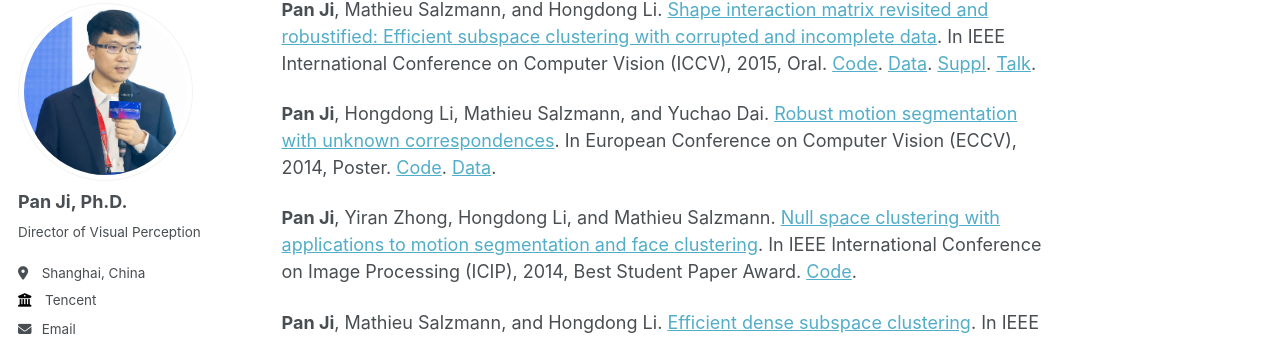
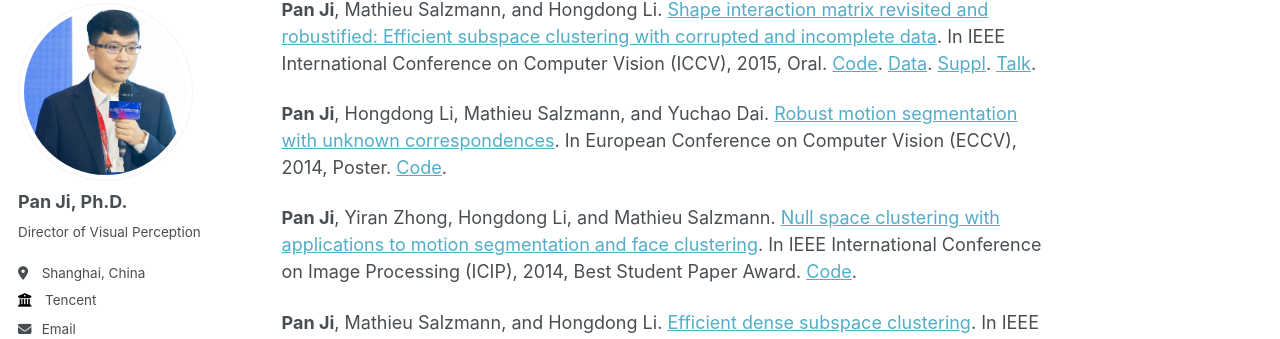
Before and after one commit to panji530/panji, a Jekyll site: the page built from _pages/about.md, in a window 1280 px wide and 900 px high, scrolled down 3817 px. Shown: the part 103-442 px from the top of the window. Built offline with Jekyll 4.4.1, drawn with Linux system fonts in a browser that asks for light colours; some web fonts are replaced.

Commit message:
Update about.md

```diff
--- a/_pages/about.md
+++ b/_pages/about.md
@@ -56,38 +56,38 @@ Yuliang Zou, **Pan Ji**, Quoc-Huy Tran, Jia-Bin Huang, Manmohan Chandraker. [Lea
 
 Lokender Tiwari, **Pan Ji**, Quoc-Huy Tran, Bingbing Zhuang, Saket Anand, Manmohan Chandraker. [Pseudo RGB-D for Self-Improving Monocular SLAM and Depth Prediction](https://arxiv.org/abs/2004.10681). In European Conference onComputer Vision (ECCV), 2020. [Project Page](https://lokender.github.io/self-improving-SLAM.html).
 
-Buyu Liu, Bingbing Zhuang, Samuel Schulter, **Pan Ji**, and Manmohan Chandraker. [Understanding RoadLayout from Videos as a Whole](). In IEEE Conference on Computer Vision and Pattern Recognition (CVPR), 2020.
+Buyu Liu, Bingbing Zhuang, Samuel Schulter, **Pan Ji**, and Manmohan Chandraker. [Understanding RoadLayout from Videos as a Whole](https://openaccess.thecvf.com/content_CVPR_2020/papers/Liu_Understanding_Road_Layout_From_Videos_as_a_Whole_CVPR_2020_paper.pdf). In IEEE Conference on Computer Vision and Pattern Recognition (CVPR), 2020.
 
-Ye Xiang, Ying Fu, **Pan Ji**, Hua Huang. [Incremental Learning Using Conditional Adversarial Networks](). In International Conference on Computer Vision (ICCV), 2019.
+Ye Xiang, Ying Fu, **Pan Ji**, Hua Huang. [Incremental Learning Using Conditional Adversarial Networks](https://openaccess.thecvf.com/content_ICCV_2019/html/Xiang_Incremental_Learning_Using_Conditional_Adversarial_Networks_ICCV_2019_paper.html). In International Conference on Computer Vision (ICCV), 2019.
 
-Tong Zhang, **Pan Ji**(*), Mehrtash Harandi, Wenbing Huang, Hongdong Li. [Neural collaborative subspace clustering](). in International Conference on Machine Learning (ICML), 2019. [Talk]().
+Tong Zhang, **Pan Ji**(*), Mehrtash Harandi, Wenbing Huang, Hongdong Li. [Neural collaborative subspace clustering](https://arxiv.org/abs/1904.10596). in International Conference on Machine Learning (ICML), 2019. [Talk](https://slideslive.com/38917411/unsupervised-learning).
 
-Yiran Zhong, **Pan Ji**, Jianyuan Wang, Yuchao Dai, Hongdong Li. [Unsupervised deep epipolar flow for stationary or dynamic scenes](). In IEEE Conference on Computer Vision and Pattern Recognition (CVPR), 2019. [Code]().
+Yiran Zhong, **Pan Ji**, Jianyuan Wang, Yuchao Dai, Hongdong Li. [Unsupervised deep epipolar flow for stationary or dynamic scenes](https://arxiv.org/abs/1904.03848). In IEEE Conference on Computer Vision and Pattern Recognition (CVPR), 2019. [Code](https://github.com/yiranzhong/EPIflow).
 
-Xuelian Cheng(*), Yiran Zhong(*), Yuchao Dai, **Pan Ji**, Hongdong Li. [Noise-aware unsupervised deep lidar-stereo fusion](). In IEEE Conference on Computer Vision and Pattern Recognition (CVPR), 2019.
+Xuelian Cheng(*), Yiran Zhong(*), Yuchao Dai, **Pan Ji**, Hongdong Li. [Noise-aware unsupervised deep lidar-stereo fusion](https://arxiv.org/abs/1904.03868). In IEEE Conference on Computer Vision and Pattern Recognition (CVPR), 2019.
 
-Bingbing Zhuang, Quoc-Huy Tran, **Pan Ji**, Loong-Fah Cheong, Manmohan Chandraker. [Learning structure-and-motion-aware rolling shutter correction](). In IEEE Conference on Computer Vision and Pattern Recognition (CVPR), 2019. Oral. [Project Page]().
+Bingbing Zhuang, Quoc-Huy Tran, **Pan Ji**, Loong-Fah Cheong, Manmohan Chandraker. [Learning structure-and-motion-aware rolling shutter correction](https://openaccess.thecvf.com/content_CVPR_2019/papers/Zhuang_Learning_Structure-And-Motion-Aware_Rolling_Shutter_Correction_CVPR_2019_paper.pdf). In IEEE Conference on Computer Vision and Pattern Recognition (CVPR), 2019. Oral. [Project Page](https://www.nec-labs.com/research/media-analytics/projects/structure-and-motion-aware-rolling-shutter-correction/).
 
-Tong Zhang, **Pan Ji**, Mehrtash Harandi, Richard Hartley, Ian Reid. [Scalable deep k-subspace clustering](). In Asian Conference on Computer Vision (ACCV), 2018.
+Tong Zhang, **Pan Ji**, Mehrtash Harandi, Richard Hartley, Ian Reid. [Scalable deep k-subspace clustering](https://arxiv.org/abs/1811.01045). In Asian Conference on Computer Vision (ACCV), 2018.
 
-**Pan Ji**, Ian Reid, Ravi Garg, Hongdong Li, and Mathieu Salzmann. [Adaptive low-rank kernel subspace clustering]().  arXiv preprint arXiv:1707.04974. [Code]().
+**Pan Ji**, Ian Reid, Ravi Garg, Hongdong Li, and Mathieu Salzmann. [Adaptive low-rank kernel subspace clustering](https://www.researchgate.net/publication/318488020_Adaptive_Low-Rank_Kernel_Subspace_Clustering).  arXiv preprint arXiv:1707.04974. [Code](https://github.com/panji530/Low-rank-kernel-subspace-clustering).
 
-**Pan Ji**(*), Tong Zhang(*), Hongdong Li, Mathieu Salzmann, Ian Reid. [Deep subspace clustering networks](). In Conference on Neural Information Processing Systems (NeurIPS), 2017. [Code]().
+**Pan Ji**(*), Tong Zhang(*), Hongdong Li, Mathieu Salzmann, Ian Reid. [Deep subspace clustering networks](https://proceedings.neurips.cc/paper_files/paper/2017/file/e369853df766fa44e1ed0ff613f563bd-Paper.pdf). In Conference on Neural Information Processing Systems (NeurIPS), 2017. [Code](https://github.com/panji530/Deep-subspace-clustering-networks).
 
 **Pan Ji**, Hongdong Li, Yuchao Dai, Ian Reid. ["Maximizing rigidity" revisited: a convex programming approach for generic 3D shape reconstruction from multiple perspective views](). In IEEE International Conference on Computer Vision (ICCV), 2017. [Code]().
 
-**Pan Ji**, Hongdong Li, Mathieu Salzmann, and Yiran Zhong. [Robust multi-body feature tracker: A segmentation-free approach](). In IEEE Conference on Computer Vision and Pattern Recognition (CVPR), 2016, Spotlight (short oral). [Suppl](). [Code](). [Talk]().
+**Pan Ji**, Hongdong Li, Mathieu Salzmann, and Yiran Zhong. [Robust multi-body feature tracker: A segmentation-free approach](https://arxiv.org/abs/1603.00110). In IEEE Conference on Computer Vision and Pattern Recognition (CVPR), 2016, Spotlight (short oral). [Suppl](https://docs.google.com/viewer?a=v&pid=sites&srcid=ZGVmYXVsdGRvbWFpbnxwZXRlcmppMTk5MHxneDozYWU3NGY3MDI3OGVlYWI1). [Code](https://github.com/panji530/Multi-body-KLT-Tracker). [Talk](https://www.youtube.com/watch?v=gg1MjXpmvhQ).
 
-**Pan Ji**, Mathieu Salzmann, and Hongdong Li. [Shape interaction matrix revisited and robustified:  Efficient subspace clustering with corrupted and incomplete data](). In IEEE International Conference on Computer Vision (ICCV), 2015, Oral. [Code](). [Data](). [Suppl](). [Talk]().
+**Pan Ji**, Mathieu Salzmann, and Hongdong Li. [Shape interaction matrix revisited and robustified:  Efficient subspace clustering with corrupted and incomplete data](https://arxiv.org/abs/1509.02649). In IEEE International Conference on Computer Vision (ICCV), 2015, Oral. [Code](https://github.com/panji530/Robust-shape-interaction-matrix). [Data](http://vision.jhu.edu/data/). [Suppl](https://www.researchgate.net/profile/Pan-Ji-2/publication/290821443_RSIM-supp/links/569c414608aeeea985a5b12a/RSIM-supp.pdf). [Talk](https://videolectures.net/iccv2015_ji_incomplete_data/).
 
-**Pan Ji**, Hongdong Li, Mathieu Salzmann, and Yuchao Dai. [Robust motion segmentation with unknown correspondences](). In European Conference on Computer Vision (ECCV), 2014, Poster. [Code](). [Data]().
+**Pan Ji**, Hongdong Li, Mathieu Salzmann, and Yuchao Dai. [Robust motion segmentation with unknown correspondences](https://www.researchgate.net/publication/263277862_Robust_Motion_Segmentation_With_Unknown_Correspondences). In European Conference on Computer Vision (ECCV), 2014, Poster. [Code](https://github.com/panji530/Motion-segmentation-with-unknown-correspondences).
 
-**Pan Ji**, Yiran Zhong, Hongdong Li, and Mathieu Salzmann. [Null space clustering with applications to motion segmentation and face clustering](). In IEEE International Conference on Image Processing (ICIP), 2014, Best Student Paper Award. [Code]().
+**Pan Ji**, Yiran Zhong, Hongdong Li, and Mathieu Salzmann. [Null space clustering with applications to motion segmentation and face clustering](https://www.researchgate.net/publication/263011414_Null_space_clustering_with_applications_to_motion_segmentation_and_face_clustering). In IEEE International Conference on Image Processing (ICIP), 2014, Best Student Paper Award. [Code](https://github.com/panji530/Null-space-clustering).
 
-**Pan Ji**, Mathieu Salzmann, and Hongdong Li. [Efficient dense subspace clustering](). In IEEE Winter Conference on Applications of Computer Vision (WACV), 2014, short oral and poster. [Code]().
+**Pan Ji**, Mathieu Salzmann, and Hongdong Li. [Efficient dense subspace clustering](https://www.researchgate.net/publication/261989058_Efficient_Dense_Subspace_Clustering). In IEEE Winter Conference on Applications of Computer Vision (WACV), 2014, short oral and poster. [Code](https://github.com/panji530/EDSC).
 
-Qingqing Yang, **Pan Ji**, Dongxiao Li, Shaojun Yao, and Ming Zhang. [Fast stereo matching using adaptive guided filtering](). Image and Vision Computing, vol 32, no. 3 (2014): 202-211.
+Qingqing Yang, **Pan Ji**, Dongxiao Li, Shaojun Yao, and Ming Zhang. [Fast stereo matching using adaptive guided filtering](https://www.sciencedirect.com/science/article/abs/pii/S0262885614000134). Image and Vision Computing, vol 32, no. 3 (2014): 202-211.
 
-**Pan Ji**, Lianghao Wang, Dongxiao Li, and Ming Zhang. [An automatic 2D to 3D conversion algorithm using multi-depth cues](). In ICALIP, 2012, Oral.
+**Pan Ji**, Lianghao Wang, Dongxiao Li, and Ming Zhang. [An automatic 2D to 3D conversion algorithm using multi-depth cues](https://ieeexplore.ieee.org/document/6376677). In ICALIP, 2012, Oral.
 
-**Pan Ji**, Lianghao Wang, Dongxiao Li, and Ming Zhang. [A novel 2D-to-3D conversion method based on blocks world](). In ICALIP, 2012, Oral.
+**Pan Ji**, Lianghao Wang, Dongxiao Li, and Ming Zhang. [A novel 2D-to-3D conversion method based on blocks world](https://ieeexplore.ieee.org/document/6376676). In ICALIP, 2012, Oral.
```
